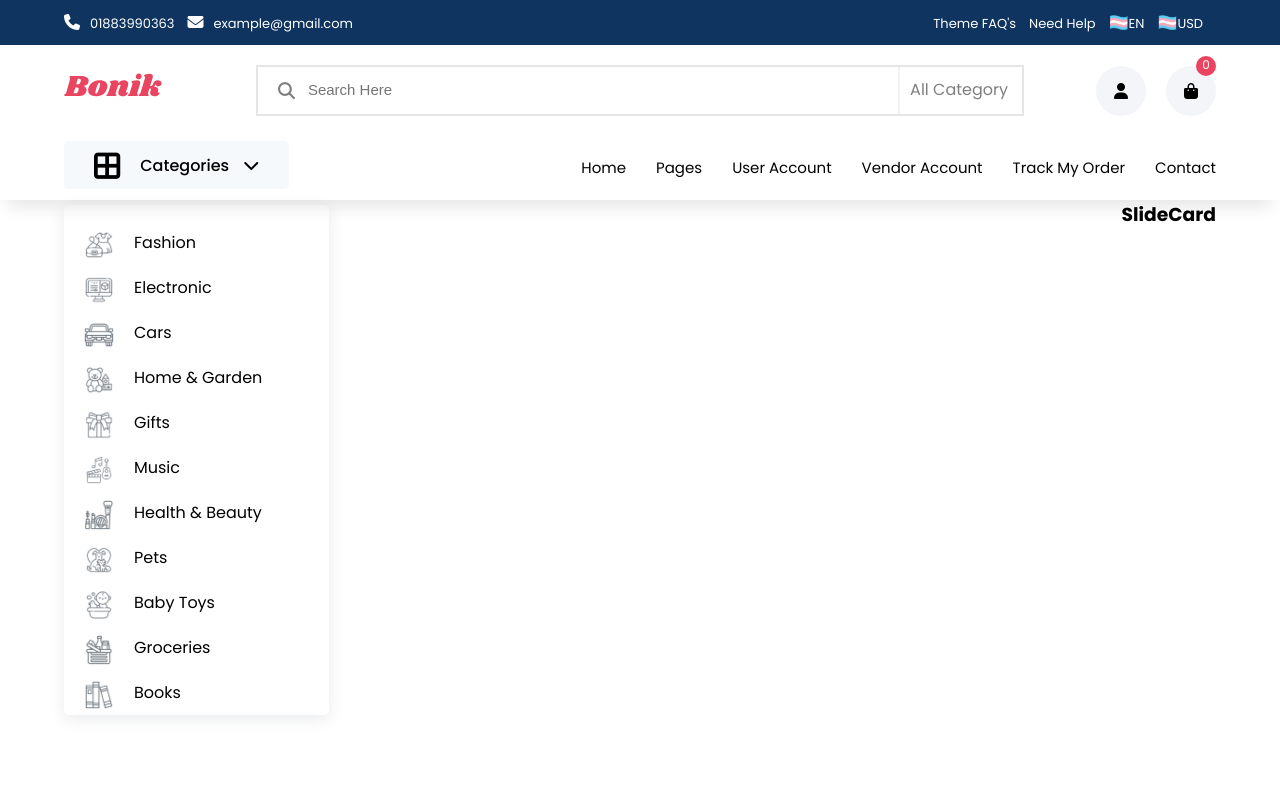
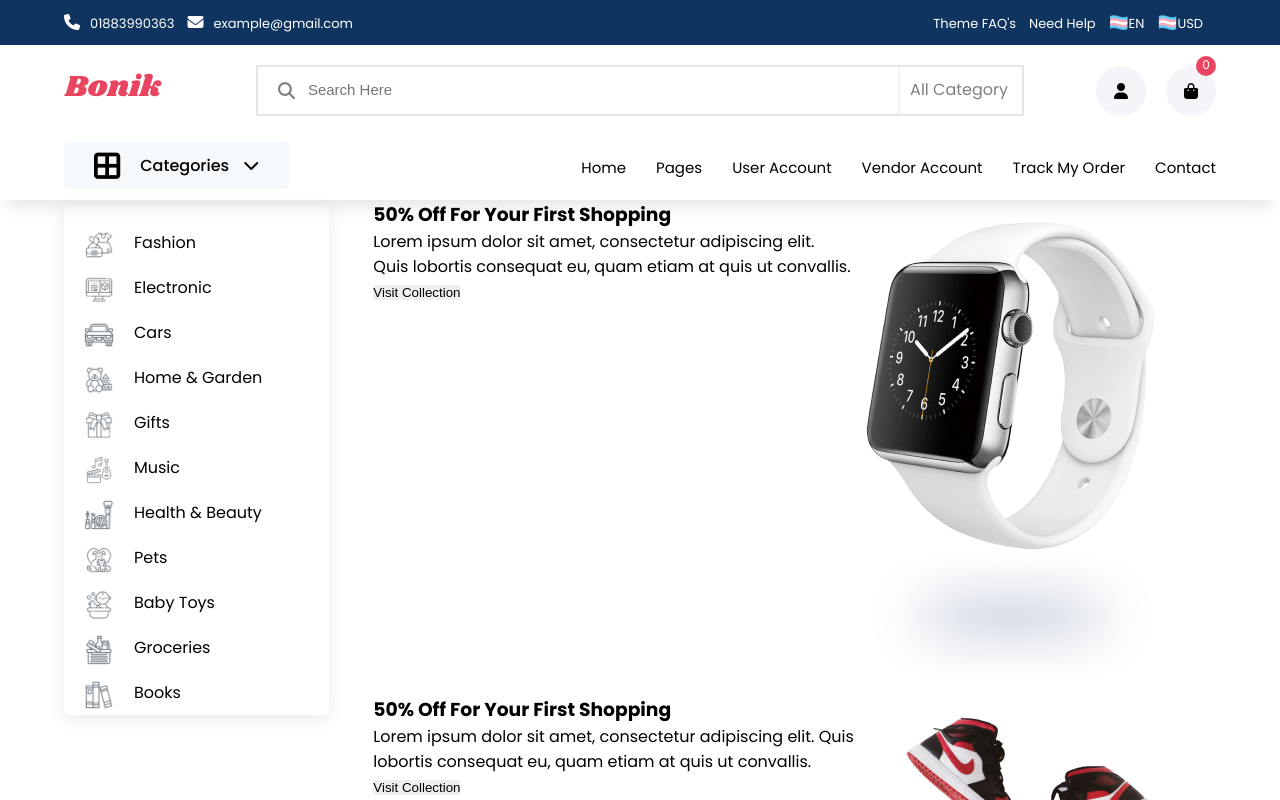
Before and after one commit to zeadhasan/bonik-e-commerce, a React (Create React App) app: page / in a window 1280 px wide. Shown: the top 800 px of the page. Built offline with nearby package versions, Linux system fonts and the light colour scheme.

Commit message:
home right part commit

```diff
--- a/src/components/mainpages/Home.js
+++ b/src/components/mainpages/Home.js
@@ -1,6 +1,6 @@
 import React from "react";
 import Categories from "./Categories";
-import SlideCard from "./SlideCard";
+import Slider from "./Slider";
 
 const Home = () => {
   return (
@@ -8,7 +8,7 @@ const Home = () => {
       <section className="home">
         <div className="container d_flex">
             <Categories />
-            <SlideCard />
+            <Slider />
         </div>
       </section>
     </>
--- /dev/null
+++ b/src/components/mainpages/Sdata.js
@@ -0,0 +1,27 @@
+const Sdata = [
+    {
+      id: 1,
+      title: "50% Off For Your First Shopping",
+      desc: "Lorem ipsum dolor sit amet, consectetur adipiscing elit. Quis lobortis consequat eu, quam etiam at quis ut convallis.",
+      cover: "./images/SlideCard/slide-1.png",
+    },
+    {
+      id: 2,
+      title: "50% Off For Your First Shopping",
+      desc: "Lorem ipsum dolor sit amet, consectetur adipiscing elit. Quis lobortis consequat eu, quam etiam at quis ut convallis.",
+      cover: "./images/SlideCard/slide-2.png",
+    },
+    {
+      id: 3,
+      title: "50% Off For Your First Shopping",
+      desc: "Lorem ipsum dolor sit amet, consectetur adipiscing elit. Quis lobortis consequat eu, quam etiam at quis ut convallis.",
+      cover: "./images/SlideCard/slide-3.png",
+    },
+    {
+      id: 4,
+      title: "50% Off For Your First Shopping",
+      desc: "Lorem ipsum dolor sit amet, consectetur adipiscing elit. Quis lobortis consequat eu, quam etiam at quis ut convallis.",
+      cover: "./images/SlideCard/slide-4.png",
+    },
+  ]
+  export default Sdata
--- a/src/components/mainpages/SlideCard.js
+++ b/src/components/mainpages/SlideCard.js
@@ -1,11 +1,25 @@
-import React from 'react';
+import React from "react";
+import Sdata from "../mainpages/Sdata";
 
 const SlideCard = () => {
-    return (
-        <div>
-            <h3>SlideCard</h3>
-        </div>
-    );
+  return (
+    <>
+      {Sdata.map((value, index) => {
+        return (
+          <div className="box d_flex top" key={index}>
+            <div className="left">
+              <h1>{value.title}</h1>
+              <p>{value.desc}</p>
+              <button className="btn-primary">Visit Collection</button>
+            </div>
+            <div className="right">
+              <img src={value.cover} alt="" />
+            </div>
+          </div>
+        );
+      })}
+    </>
+  );
 };
 
 export default SlideCard;
--- a/src/components/mainpages/Slider.js
+++ b/src/components/mainpages/Slider.js
@@ -1,11 +1,16 @@
-import React from 'react';
+import React from "react";
+import SlideCard from "./SlideCard";
 
 const Slider = () => {
-    return (
-        <div>
-
+  return (
+    <>
+      <section className="homeSlider contentWidth ">
+        <div className="container">
+          <SlideCard />
         </div>
-    );
+      </section>
+    </>
+  );
 };
 
 export default Slider;
```
